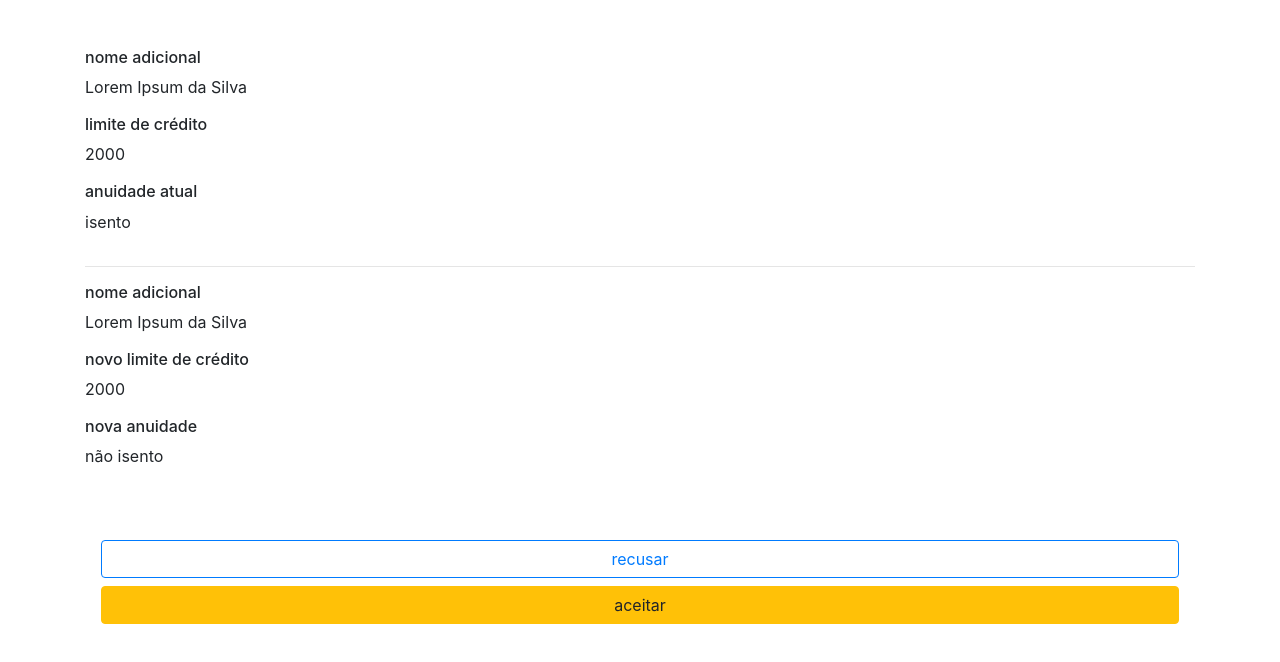
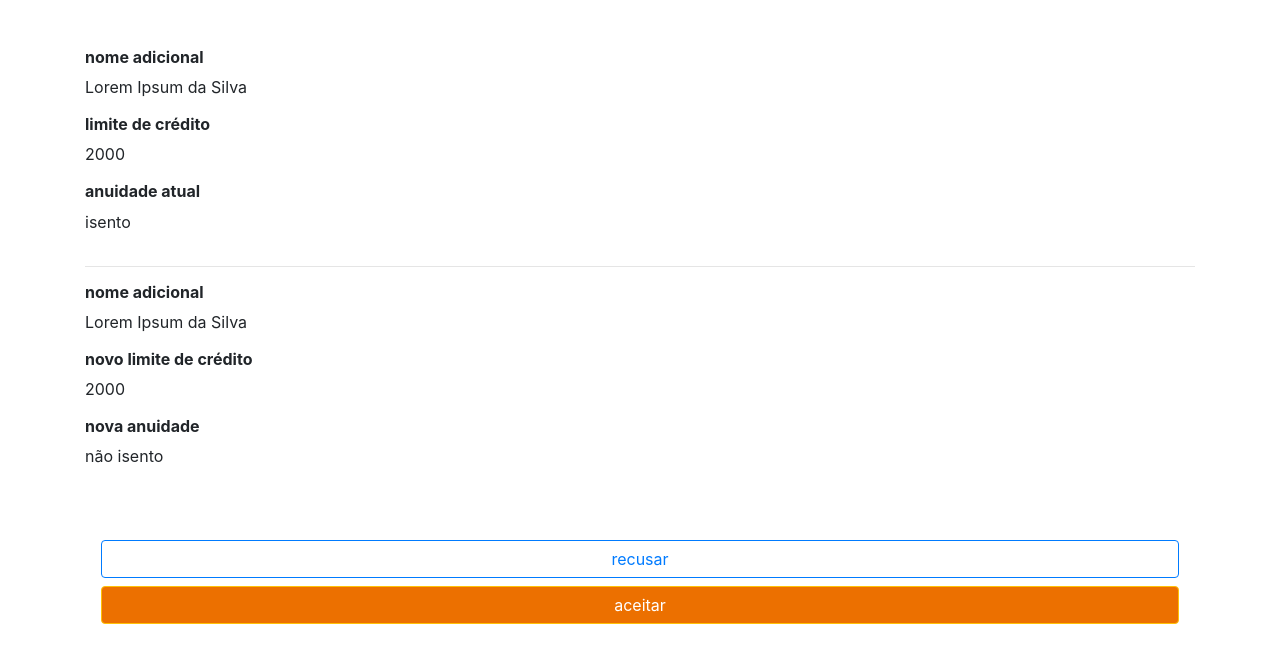
Before and after one commit to velrino/formalizacao-remota, an Angular app: page /home in a window 1280 px wide. Shown: the top 662 px of the page. Built offline with nearby package versions, Linux system fonts and the light colour scheme.

Commit message:
:lipstick: change button color and added bold in H6 tags on HomeComponent

```diff
--- a/src/app/pages/home/home.component.scss
+++ b/src/app/pages/home/home.component.scss
@@ -0,0 +1,3 @@
+h6 {
+    font-weight: bold;
+}
--- a/src/styles.scss
+++ b/src/styles.scss
@@ -1 +1,6 @@
 @import "~bootstrap/dist/css/bootstrap.min.css";
+
+.btn-warning {
+  background-color: #ec7000 !important;
+  color: white;
+}
```
